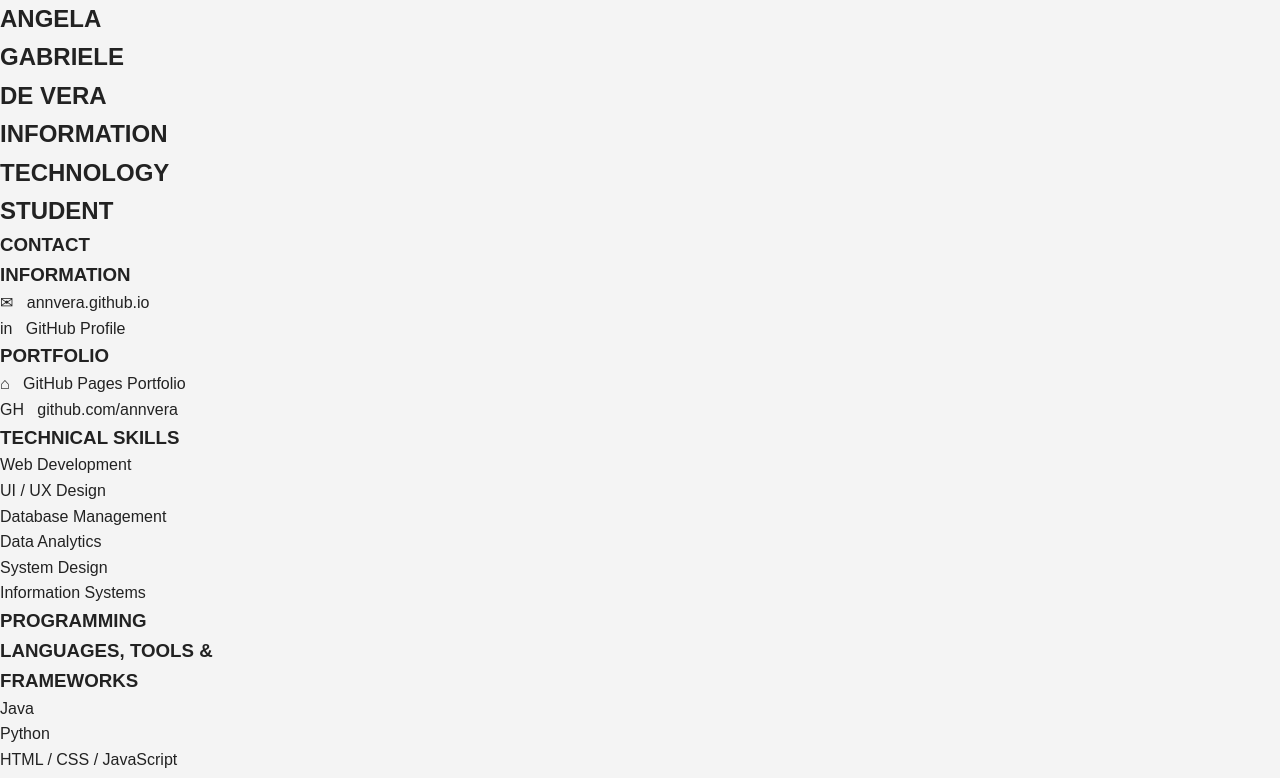
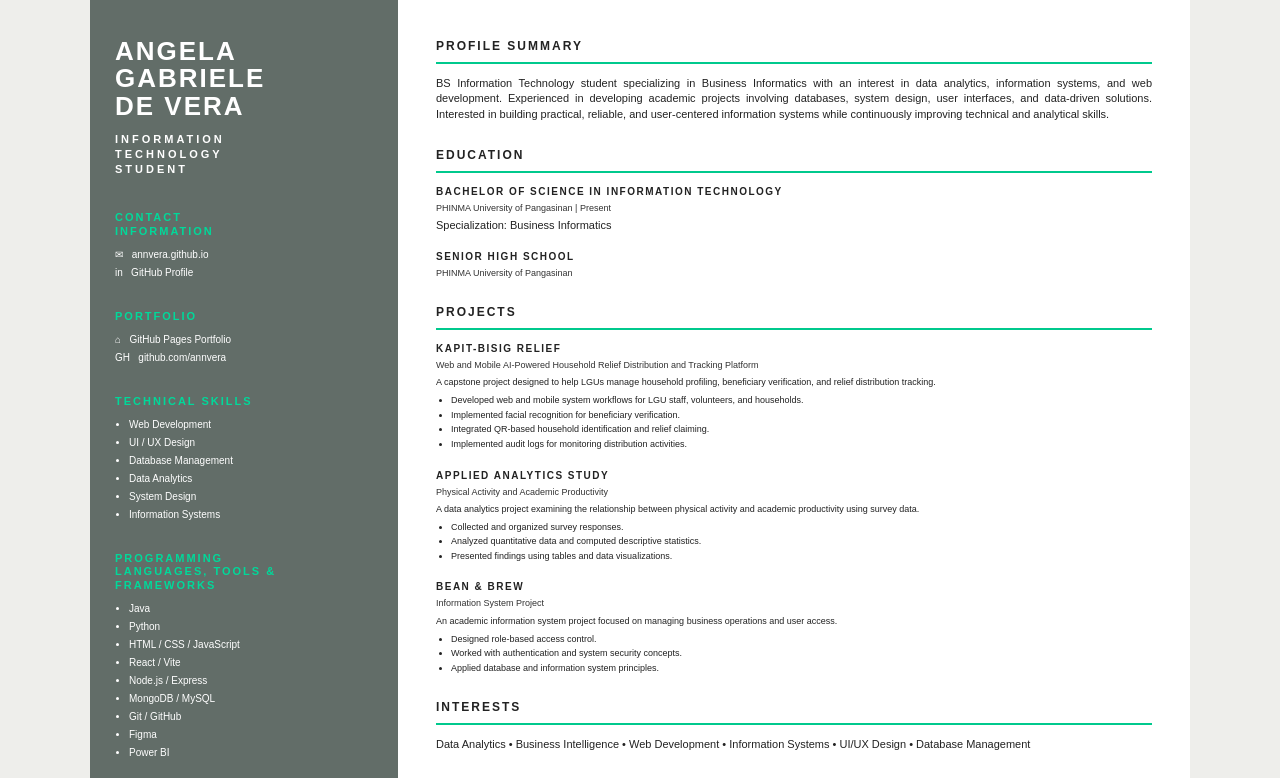
Before and after one commit to annvera/finalcv.github.io, a plain HTML site: page index.html in a window 1280 px wide. Shown: the top 778 px of the page. Drawn offline with Linux system fonts and the light colour scheme.

Commit message:
Update style.css

```diff
--- a/style.css
+++ b/style.css
@@ -1,4 +1,4 @@
-/* Reset */
+/* RESET */
 
 * {
     margin: 0;
@@ -7,81 +7,183 @@
 }
 
 
-/* Body */
+/* BODY */
 
 body {
-    font-family: Arial, sans-serif;
-    background-color: #f4f4f4;
+    font-family: Arial, Helvetica, sans-serif;
+    background-color: #eeeeeb;
     color: #222;
-    line-height: 1.6;
+    font-size: 11px;
+    line-height: 1.4;
 }
 
 
-/* Header */
+/* RESUME CONTAINER */
 
-header {
-    background-color: #222;
-    color: white;
-    text-align: center;
-    padding: 50px 20px;
-}
-
-header h1 {
-    margin-bottom: 5px;
+.resume {
+    width: 100%;
+    max-width: 1100px;
+    min-height: 100vh;
+    margin: 0 auto;
+    display: flex;
+    background-color: white;
 }
 
 
-/* Main */
+/* LEFT SIDEBAR */
 
-main {
-    width: 90%;
-    max-width: 900px;
-    margin: 40px auto;
+.sidebar {
+    width: 28%;
+    background-color: #626d68;
+    color: white;
+    padding: 38px 25px;
+    min-height: 100vh;
 }
 
 
-/* Sections */
+/* NAME */
 
-section {
-    margin-bottom: 40px;
+.name {
+    margin-bottom: 35px;
 }
 
-section h2 {
-    margin-bottom: 15px;
+.name h1 {
+    font-size: 26px;
+    line-height: 1.05;
+    letter-spacing: 2px;
+    margin-bottom: 12px;
+}
+
+.name h2 {
+    font-size: 11px;
+    line-height: 1.35;
+    letter-spacing: 3px;
 }
 
 
-/* Projects */
+/* SIDEBAR SECTIONS */
 
-.project {
-    background-color: white;
-    padding: 20px;
-    margin-bottom: 15px;
-    border: 1px solid #ddd;
-    border-radius: 5px;
+.sidebar-section {
+    margin-bottom: 30px;
 }
 
-.project h3 {
+.sidebar-section h3 {
+    color: #00d99a;
+    font-size: 11px;
+    letter-spacing: 2px;
+    line-height: 1.2;
+    margin-bottom: 10px;
+}
+
+.sidebar-section p {
+    font-size: 10px;
     margin-bottom: 5px;
+    line-height: 1.35;
+}
+
+.sidebar-section ul {
+    padding-left: 14px;
+}
+
+.sidebar-section li {
+    font-size: 10px;
+    margin-bottom: 4px;
 }
 
 
-/* Links */
+/* MAIN CONTENT */
 
-a {
-    color: #0066cc;
-}
-
-a:hover {
-    text-decoration: none;
+.content {
+    width: 72%;
+    padding: 38px 38px;
+    background-color: white;
 }
 
 
-/* Footer */
+/* CONTENT SECTIONS */
 
-footer {
-    text-align: center;
-    padding: 20px;
-    background-color: #222;
-    color: white;
+.content section {
+    margin-bottom: 25px;
 }
+
+.content section h2 {
+    font-size: 12px;
+    letter-spacing: 2px;
+    color: #222;
+    padding-bottom: 7px;
+    margin-bottom: 12px;
+    border-bottom: 2px solid #00c98d;
+}
+
+
+/* PROFILE */
+
+.content section:first-child p {
+    text-align: justify;
+}
+
+
+/* ENTRIES */
+
+.entry {
+    margin-bottom: 16px;
+}
+
+.entry h3,
+.project h3 {
+    font-size: 10px;
+    letter-spacing: 1.5px;
+    margin-bottom: 3px;
+}
+
+.subtitle {
+    font-size: 9px;
+    margin-bottom: 4px;
+    color: #333;
+}
+
+
+/* PROJECTS */
+
+.project {
+    margin-bottom: 18px;
+}
+
+.project p {
+    font-size: 9px;
+    line-height: 1.45;
+}
+
+.project ul {
+    margin-top: 5px;
+    padding-left: 15px;
+}
+
+.project li {
+    font-size: 9px;
+    margin-bottom: 2px;
+}
+
+
+/* RESPONSIVE */
+
+@media (max-width: 700px) {
+
+    .resume {
+        display: block;
+    }
+
+    .sidebar,
+    .content {
+        width: 100%;
+    }
+
+    .sidebar {
+        min-height: auto;
+    }
+
+    .content {
+        padding: 30px 25px;
+    }
+
+}
```
